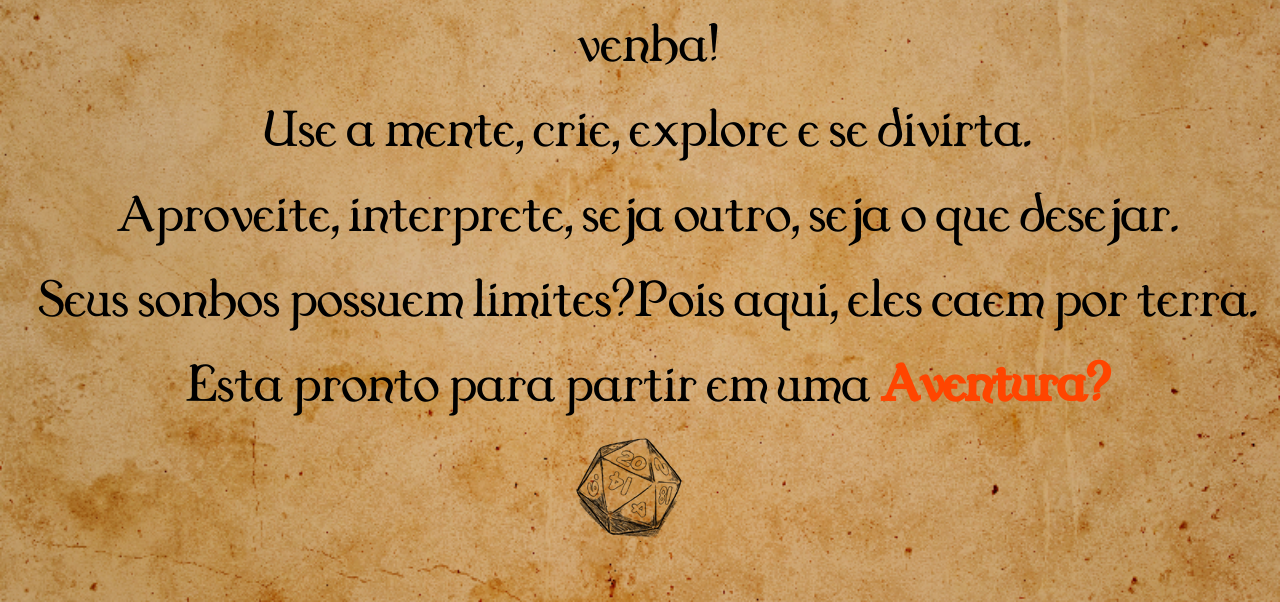
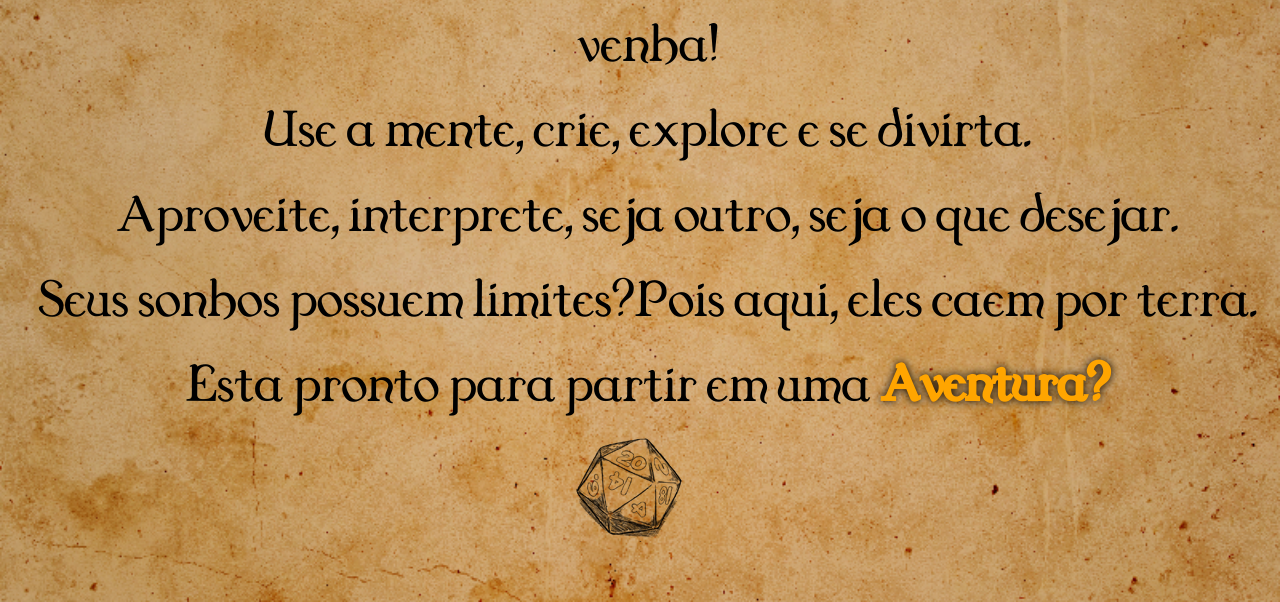
Before and after one commit to Arielitoz/Per.Projects, a plain HTML site: page index.html in a window 1280 px wide. In both pictures the pointer is over the element "Aventura?". Shown: the part 198-800 px from the top of the page. Drawn offline with nearby package versions, Linux system fonts and the light colour scheme.

Commit message:
Estilizacao Hover

```diff
--- a/estilo/estylo_index.css
+++ b/estilo/estylo_index.css
@@ -72,5 +72,9 @@ body{
 }
 
 span:hover{
-    color: orangered;
+    color:
+orange !important;
+
+    text-shadow: 0 0 8px
+    #000000;
 }
```
Also changed, not shown: estilo/estylo_cad.css (+12 -0 lines).
